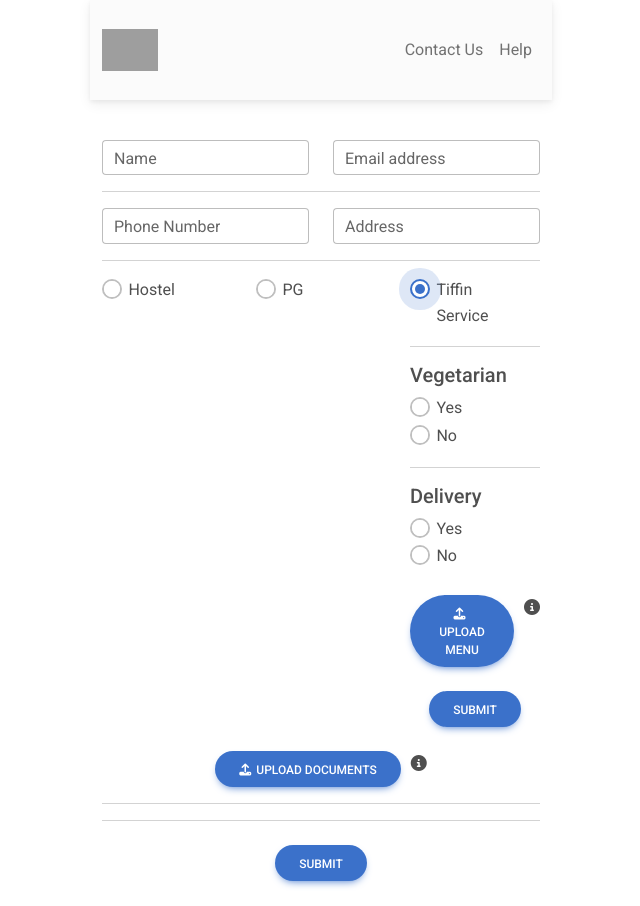
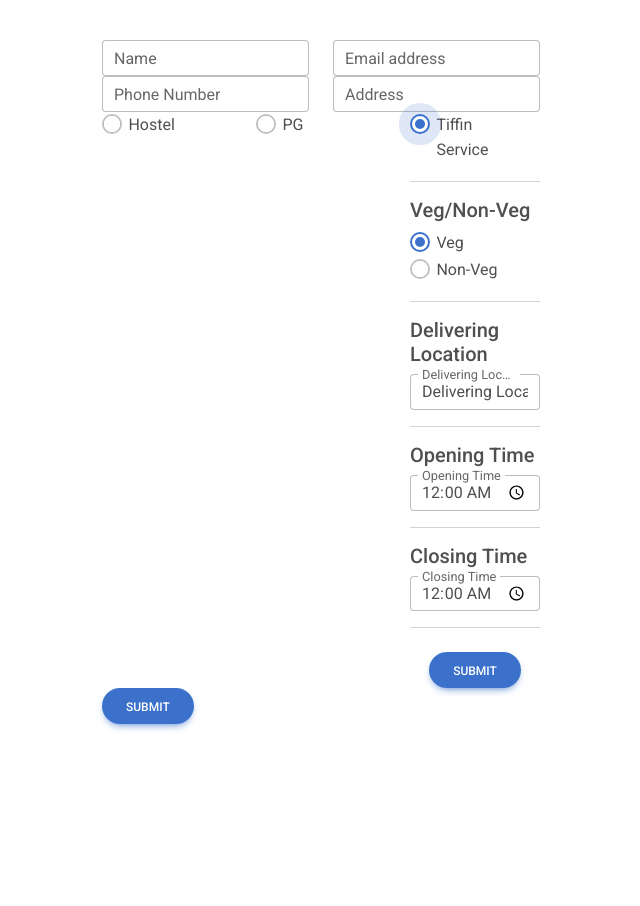
Before and after one commit to ananya12k/Automatic-Information-Tracker-SDP-1, a React (Vite) app in the folder frontend/: page /vendorreg in a window 1280 px wide. Both pictures are taken after a click on the radio button "Tiffin Service". Shown: the whole page, without its empty margins (319-959 px from the left). After the commit the page ends 840 px from the top, so only its background shows below. Built offline with nearby package versions, Linux system fonts and the light colour scheme; grey boxes are pictures that could not be loaded.

Commit message:
vendor can add tiffin service now

```diff
--- a/frontend/src/components/TiffinVen.jsx
+++ b/frontend/src/components/TiffinVen.jsx
@@ -1,141 +1,87 @@
-import { useState } from "react";
-import PropTypes from "prop-types"; // Import PropTypes
-import { MDBBtn, MDBIcon, MDBTooltip, MDBRadio } from "mdb-react-ui-kit";
+import React, { useState } from "react";
+import PropTypes from "prop-types";
+import { MDBBtn, MDBIcon, MDBTooltip, MDBRadio, MDBInput } from "mdb-react-ui-kit";
 
 const TiffinVen = ({ onTiffinData }) => {
-  // Step 1: Define onTiffinData prop
-  const [menu, setMenu] = useState(null);
+ const [vegNonVeg, setVegNonVeg] = useState("V"); // Default to Veg
+ const [deliversToLoc, setDeliversToLoc] = useState("Delivering Location");
+ const [opensAt, setOpensAt] = useState("00:00:00");
+ const [closesAt, setClosesAt] = useState("00:00:00");
+ const [menuFile, setMenuFile] = useState(null);
  const [menuPreview, setMenuPreview] = useState(null);
-  const [isVegetarian, setIsVegetarian] = useState(null);
-  const [isDeliveryAvailable, setIsDeliveryAvailable] = useState(null);
 
  const handleMenuUpload = (e) => {
     const selectedFile = e.target.files[0];
-    setMenu(selectedFile);
+    setMenuFile(selectedFile);
     setMenuPreview(URL.createObjectURL(selectedFile));
  };
 
  const handleDeleteMenu = () => {
-    setMenu(null);
-    setMenuPreview(null);
-  };
-
-  const handleUploadMenu = () => {
-    // Logic to handle menu upload
-    console.log("Uploading menu:", menu);
-
-    // Call the onTiffinData function with the tiffin-specific data
-    onTiffinData({
-      menu: menu,
-      menuPreview: menuPreview,
-    });
-
-    // Reset the menu state after upload if needed
-    setMenu(null);
+    setMenuFile(null);
     setMenuPreview(null);
  };
 
  const handleSubmit = () => {
     // Call the onTiffinData function with the tiffin-specific data
     onTiffinData({
-      isVegetarian: isVegetarian,
-      isDeliveryAvailable: isDeliveryAvailable,
-      // Include any other relevant data from TiffinVen component
+
+
+      type_of_food: vegNonVeg,
+      // menu: menuFile,
+      delivers_to_loc: deliversToLoc,
+      OpensAt: opensAt,
+      ClosesAt: closesAt,
+      // longitude: 12.9716, // This should be dynamically set based on user input
+      // latitude: 77.5946, // This should be dynamically set based on user input
     });
  };
 
  return (
     <>
+      {/* Form fields for name, email, address, longitude, latitude, and other required fields */}
       <hr />
-      <h5>Vegetarian</h5>
+      <h5>Veg/Non-Veg</h5>
       <MDBRadio
-        name="veg"
+        name="vegNonVeg"
         id="Veg"
-        label="Yes"
+        label="Veg"
         inline
-        checked={isVegetarian === true}
-        onChange={() => setIsVegetarian(true)}
+        checked={vegNonVeg === "V"}
+        onChange={() => setVegNonVeg("V")}
       />
       <MDBRadio
-        name="veg"
+        name="vegNonVeg"
         id="NonVeg"
-        label="No"
+        label="Non-Veg"
         inline
-        checked={isVegetarian === false}
-        onChange={() => setIsVegetarian(false)}
+        checked={vegNonVeg === "NV"}
+        onChange={() => setVegNonVeg("NV")}
       />
       <hr />
-      <h5>Delivery</h5>
-      <MDBRadio
-        name="delivery"
-        id="delivery1"
-        label="Yes"
-        inline
-        checked={isDeliveryAvailable === true}
-        onChange={() => setIsDeliveryAvailable(true)}
+      <h5>Delivering Location</h5>
+      <MDBInput
+        type="text"
+        label="Delivering Location"
+        value={deliversToLoc}
+        onChange={(e) => setDeliversToLoc(e.target.value)}
       />
-      <MDBRadio
-        name="delivery"
-        id="delivery2"
-        label="No"
-        inline
-        checked={isDeliveryAvailable === false}
-        onChange={() => setIsDeliveryAvailable(false)}
+      <hr />
+      <h5>Opening Time</h5>
+      <MDBInput
+        type="time"
+        label="Opening Time"
+        value={opensAt}
+        onChange={(e) => setOpensAt(e.target.value)}
       />
-      <span className="d-flex justify-content-center mt-4">
-        <MDBBtn rounded style={{ marginRight: 10 }}>
-          <label htmlFor="menuUpload" style={{ cursor: "pointer" }}>
-            <MDBIcon fas icon="upload" style={{ marginRight: 5 }} />
-            Upload Menu
-            <input
-              type="file"
-              accept=".pdf, .docx, .jpg, .jpeg, .png"
-              onChange={handleMenuUpload}
-              style={{ display: "none" }}
-              id="menuUpload"
+      <hr />
+      <h5>Closing Time</h5>
+      <MDBInput
+        type="time"
+        label="Closing Time"
+        value={closesAt}
+        onChange={(e) => setClosesAt(e.target.value)}
       />
-          </label>
-        </MDBBtn>
-        <MDBTooltip
-          tag="span"
-          placement="right"
-          title="Upload the weekly menu with quantity, price, and delivery timings"
-        >
-          <MDBIcon fas icon="info-circle" />
-        </MDBTooltip>
-      </span>
-      {menu && (
-        <div>
-          {menu.type.startsWith("image/") ? (
-            <div>
-              <img
-                src={menuPreview}
-                alt="Menu Preview"
-                style={{ maxWidth: "100%" }}
-              />
-              <MDBIcon
-                far
-                icon="trash-alt"
-                className="ml-2"
-                style={{ cursor: "pointer" }}
-                onClick={handleDeleteMenu}
-              />
-            </div>
-          ) : (
-            <div>
       <hr />
-              <p>Uploaded Menu: {menu.name}</p>
-              <MDBIcon
-                far
-                icon="trash-alt"
-                className="ml-2"
-                style={{ cursor: "pointer" }}
-                onClick={handleDeleteMenu}
-              />
-            </div>
-          )}
-        </div>
-      )}
       <div className="d-flex justify-content-center mt-4">
         <MDBBtn rounded onClick={handleSubmit}>
           Submit
@@ -144,8 +90,9 @@ const TiffinVen = ({ onTiffinData }) => {
     </>
  );
 };
+
 TiffinVen.propTypes = {
-  onTiffinData: PropTypes.func.isRequired, // Step 3: PropTypes validation for onTiffinData prop
+ onTiffinData: PropTypes.func.isRequired,
 };
 
 export default TiffinVen;
--- a/frontend/src/pages/VendorRegister.jsx
+++ b/frontend/src/pages/VendorRegister.jsx
@@ -1,139 +1,38 @@
-import MyButton from "../components/MyButton";
-import VendorNav from "../components/VendorNav";
+import React, { useState } from "react";
 import { useNavigate } from "react-router-dom";
-import {
-  MDBContainer,
-  MDBRow,
-  MDBCol,
-  MDBIcon,
-  MDBInput,
-  MDBRadio,
-  MDBBtn,
-} from "mdb-react-ui-kit";
-import { useState } from "react";
+import { MDBContainer, MDBRow, MDBCol, MDBInput, MDBRadio, MDBBtn } from "mdb-react-ui-kit";
 import HostelVen from "../components/HostelVen";
 import HostelPGVen from "../components/HostelPGVen";
-import PGVen from "../components/PGVen";
 import TiffinVen from "../components/TiffinVen";
 
 const VendorRegister = () => {
+ const [selectedType, setSelectedType] = useState("");
+ const [hostelData, setHostelData] = useState(null);
  const [hostelPGData, setHostelPGData] = useState(null);
+ const [tiffinData, setTiffinData] = useState(null);
+ const navigate = useNavigate();
 
-  const [selectedType, setSelectedType] = useState(""); // State to store selected type
-
-  const [hostelData, setHostelData] = useState(null);
-  const [tiffinData, setTiffinData] = useState(null);
-  const handleTiffinData = (data) => {
-    setTiffinData(data);
-  };
-  const [documents, setDocuments] = useState([]);
-
-  const handleDocumentUpload = (selectedFiles) => {
-    setDocuments(selectedFiles);
+ const handleSubmit = async (e) => {
+    e.preventDefault();
+    // Construct formData based on selectedType
+    let formData = {
+      name: document.getElementById("form10Example1").value,
+      email: document.getElementById("form10Example2").value,
+      phone: document.getElementById("form10Example3").value,
+      address: document.getElementById("form10Example4").value,
+      type_of_business: selectedType,
     };
 
-  const handleDeleteDocument = (index) => {
-    const updatedDocuments = [...documents];
-    updatedDocuments.splice(index, 1);
-    setDocuments(updatedDocuments);
-  };
-
-  const getFileIcon = (fileName) => {
-    const extension = fileName.split(".").pop();
-    switch (extension.toLowerCase()) {
-      case "pdf":
-        return "fa-file-pdf";
-      case "docx":
-        return "fa-file-word";
-      default:
-        return "fa-file";
-    }
-  };
-
-  const handleUploadDocuments = () => {
-    // Handle document upload logic here
-    console.log("Uploading documents:", documents);
-    // Clear documents state after upload if needed
-    setDocuments([]);
-  };
-
-  // State to store data from HostelVen
-  const handleHostelData = (data) => {
-    setHostelData(data);
-  };
-
-  const handleHostelPGData = (data) => {
-    // Handle the data received from HostelPGVen component
-    console.log("Hostel/PG data:", data);
-    setHostelPGData(data); // Store the data in state
-  };
-
-  const handleRadioChange = (e) => {
-    // e.preventDefault(); // Prevent default form submission
-    setSelectedType(e.target.value);
-  };
-  const navigate = useNavigate();
-  const handleSubmit = async (e) => {
-    e.preventDefault();
-    try {
-      let formData;
-      switch (selectedType) {
-        case "hostel":
-          formData = {
-            name: document.getElementById("form10Example1").value,
-            email: document.getElementById("form10Example2").value,
-            phoneNumber: document.getElementById("form10Example3").value,
-            address: document.getElementById("form10Example4").value,
-            type: selectedType, // Include the selectedType in the form data
-            hostelData: hostelData,
-            hostelPGData: hostelPGData,
-            documents: documents.map((file) => ({
-              name: file.name,
-              type: file.type,
-              // Add any other relevant file properties here
-            })),
-          };
-          break;
-        case "pg":
-          formData = {
-            name: document.getElementById("form10Example1").value,
-            email: document.getElementById("form10Example2").value,
-            phoneNumber: document.getElementById("form10Example3").value,
-            address: document.getElementById("form10Example4").value,
-            type: selectedType, // Include the selectedType in the form data
-            hostelPGData: hostelPGData,
-            pgData: {
-              depositOptions: getDepositOptions(),
-              noticePeriod: getNoticePeriod(),
-            },
-            documents: documents.map((file) => ({
-              name: file.name,
-              type: file.type,
-              // Add any other relevant file properties here
-            })),
-          };
-          break;
-        case "tiffin":
-          formData = {
-            name: document.getElementById("form10Example1").value,
-            email: document.getElementById("form10Example2").value,
-            phoneNumber: document.getElementById("form10Example3").value,
-            address: document.getElementById("form10Example4").value,
-            type: selectedType, // Include the selectedType in the form data
-            tiffinData: tiffinData,
-            documents: documents.map((file) => ({
-              name: file.name,
-              type: file.type,
-              // Add any other relevant file properties here
-            })),
-          };
-          break;
-        default:
-          console.error("Invalid vendor type");
-          return;
+    if (selectedType === "H") {
+      formData = { ...formData, ...hostelData };
+    } else if (selectedType === "Pg") {
+      formData = { ...formData, ...hostelPGData };
+    } else if (selectedType === "T") {
+      formData = { ...formData, ...tiffinData };
     }
 
-      // Send the form data to the backend
+    // Send formData to the backend
+    try {
       const response = await fetch("http://127.0.0.1:8000/service/register/", {
         method: "POST",
         headers: {
@@ -143,9 +42,8 @@ const VendorRegister = () => {
       });
 
       if (response.ok) {
-        navigate("/vendorprofile"); // Navigate to VendorProfilePage
+        navigate("/vendorprofile");
       } else {
-        // Handle error response
         console.error("Error:", response.statusText);
       }
     } catch (error) {
@@ -153,34 +51,7 @@ const VendorRegister = () => {
     }
  };
 
-  const getDepositOptions = () => {
-    const depositOptions = [];
-    const rent1 = document.getElementById("radio1Rent").checked;
-    const rent2 = document.getElementById("radio2Rent").checked;
-    if (rent1) {
-      depositOptions.push("1 Rent");
-    }
-    if (rent2) {
-      depositOptions.push("2 Rent");
-    }
-    return depositOptions;
-  };
-
-  // Function to get selected notice period
-  const getNoticePeriod = () => {
-    const noticePeriodRadioButtons = document.getElementsByName("noticePeriod");
-    let selectedNoticePeriod = "";
-    noticePeriodRadioButtons.forEach((radioButton) => {
-      if (radioButton.checked) {
-        selectedNoticePeriod = radioButton.nextSibling.textContent.trim();
-      }
-    });
-    return selectedNoticePeriod;
-  };
-
  return (
-    <>
-      <VendorNav />
     <MDBContainer style={{ marginTop: 40 }}>
       <form onSubmit={handleSubmit}>
         <MDBRow>
@@ -188,15 +59,10 @@ const VendorRegister = () => {
             <MDBInput id="form10Example1" label="Name" />
           </MDBCol>
           <MDBCol>
-              <MDBInput
-                id="form10Example2"
-                label="Email address"
-                type="email"
-              />
+            <MDBInput id="form10Example2" label="Email address" type="email" />
           </MDBCol>
         </MDBRow>
 
-          <hr />
         <MDBRow>
           <MDBCol>
             <MDBInput id="form10Example3" label="Phone Number" type="tel" />
@@ -206,114 +72,48 @@ const VendorRegister = () => {
           </MDBCol>
         </MDBRow>
 
-          <hr />
-          {/* Radio Buttons with conditional rendering */}
         <MDBRow>
           <MDBCol>
             <MDBRadio
-                name="inlineRadio"
-                id="inlineRadio1"
-                value="hostel"
+              name="businessType"
+              id="hostel"
+              value="H"
               label="Hostel"
               inline
-                checked={selectedType === "hostel"} // Set checked based on state
-                onChange={handleRadioChange}
+              checked={selectedType === "H"}
+              onChange={(e) => setSelectedType(e.target.value)}
             />
-              {selectedType === "hostel" && (
-                <HostelVen onHostelData={handleHostelData} />
-              )}{" "}
-              {/* Show HostelVen component if hostel */}
-              {selectedType === "hostel" && (
-                <HostelPGVen onHostelPGData={handleHostelPGData} />
-              )}{" "}
-              {/* Show HostelPGVen component if hostel */}
+            {selectedType === "H" && <HostelVen onHostelData={setHostelData} />}
           </MDBCol>
           <MDBCol>
             <MDBRadio
-                name="inlineRadio"
-                id="inlineRadio2"
-                value="pg"
+              name="businessType"
+              id="pg"
+              value="Pg"
               label="PG"
               inline
-                checked={selectedType === "pg"} // Set checked based on state
-                onChange={handleRadioChange}
+              checked={selectedType === "Pg"}
+              onChange={(e) => setSelectedType(e.target.value)}
             />
-              {selectedType === "pg" && <PGVen />}{" "}
-              {selectedType === "pg" && (
-                <HostelPGVen onHostelPGData={handleHostelPGData} />
-              )}{" "}
+            {selectedType === "Pg" && <HostelPGVen onHostelPGData={setHostelPGData} />}
           </MDBCol>
           <MDBCol>
             <MDBRadio
-                name="inlineRadio"
-                id="inlineRadio3"
-                value="tiffin"
+              name="businessType"
+              id="tiffin"
+              value="T"
               label="Tiffin Service"
               inline
-                checked={selectedType === "tiffin"} // Set checked based on state
-                onChange={handleRadioChange}
+              checked={selectedType === "T"}
+              onChange={(e) => setSelectedType(e.target.value)}
             />
-              {selectedType === "tiffin" && (
-                <TiffinVen onTiffinData={handleTiffinData} />
-              )}{" "}
-              {/* Show TiffinVen component if tiffin */}
+            {selectedType === "T" && <TiffinVen onTiffinData={setTiffinData} />}
           </MDBCol>
         </MDBRow>
 
-          <MyButton onUpload={handleDocumentUpload} />
-          <hr />
-
-          {/* Render uploaded documents with previews */}
-          {documents.length > 0 && (
-            <div>
-              <h4>Uploaded Documents:</h4>
-              <ul>
-                {documents.map((file, index) => (
-                  <li key={index}>
-                    {/* Check if the file type is an image */}
-                    {file.type.startsWith("image/") ? (
-                      // If it's an image, display the image preview
-                      <>
-                        <img
-                          src={URL.createObjectURL(file)}
-                          alt={`Preview ${index}`}
-                          style={{ maxWidth: "100px", maxHeight: "100px" }}
-                        />
-                        <MDBIcon
-                          icon="trash-alt"
-                          className="ml-2"
-                          style={{ cursor: "pointer" }}
-                          onClick={() => handleDeleteDocument(index)}
-                        />
-                      </>
-                    ) : (
-                      // If it's not an image, display an icon based on the file type
-                      <>
-                        <i className={`fa ${getFileIcon(file.name)} fa-2x`} />
-                        <MDBIcon
-                          icon="trash-alt"
-                          className="ml-2"
-                          style={{ cursor: "pointer" }}
-                          onClick={() => handleDeleteDocument(index)}
-                        />
-                      </>
-                    )}
-                  </li>
-                ))}
-              </ul>
-            </div>
-          )}
-          <hr />
-          <div className="d-flex justify-content-center mt-4">
-            <MDBBtn rounded type="submit">
-              Submit
-            </MDBBtn>
-          </div>
+        <MDBBtn rounded type="submit">Submit</MDBBtn>
       </form>
-
-        <br />
     </MDBContainer>
-    </>
  );
 };
 
```
Lines whose indentation alone changed are shown as unchanged.
